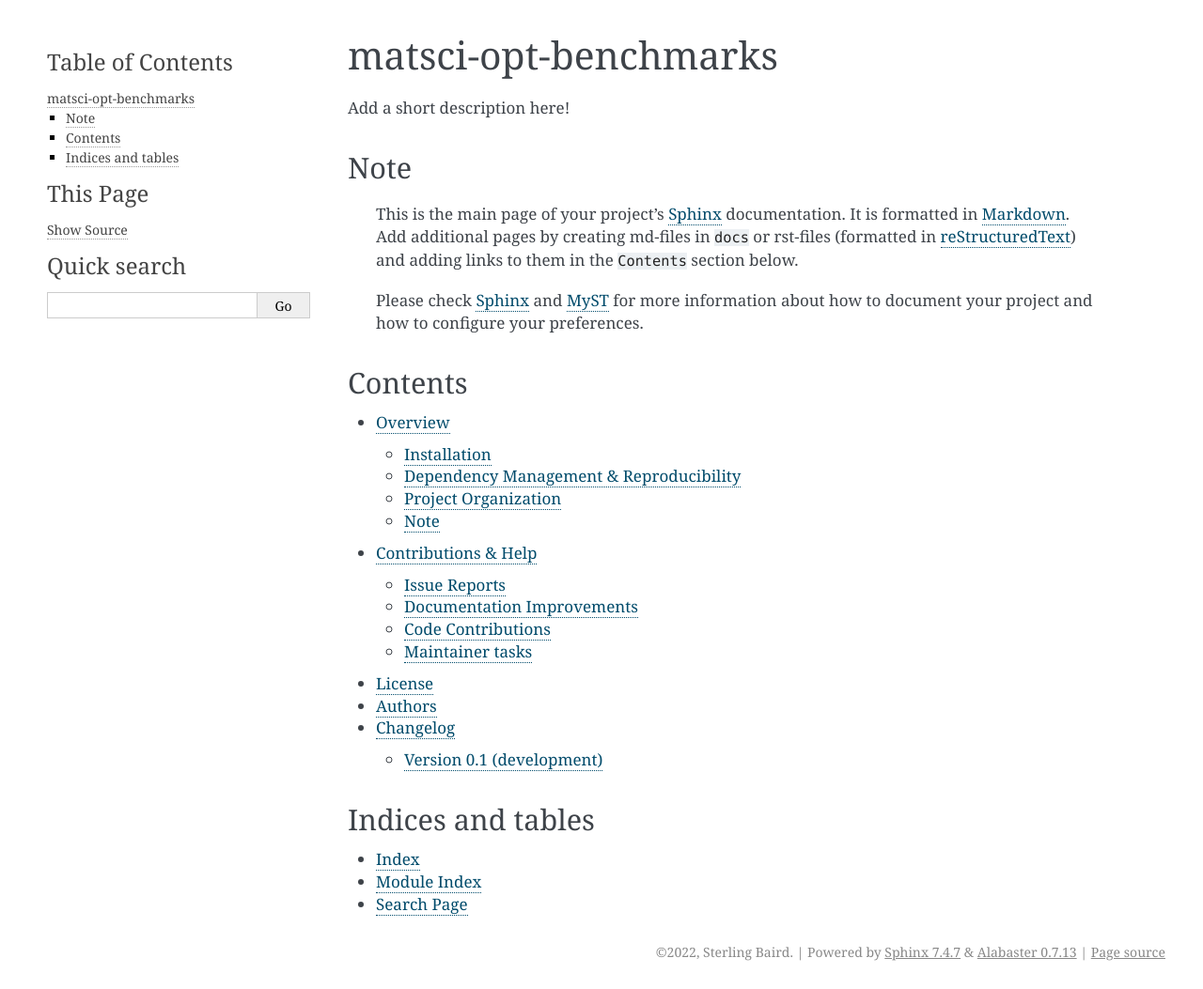
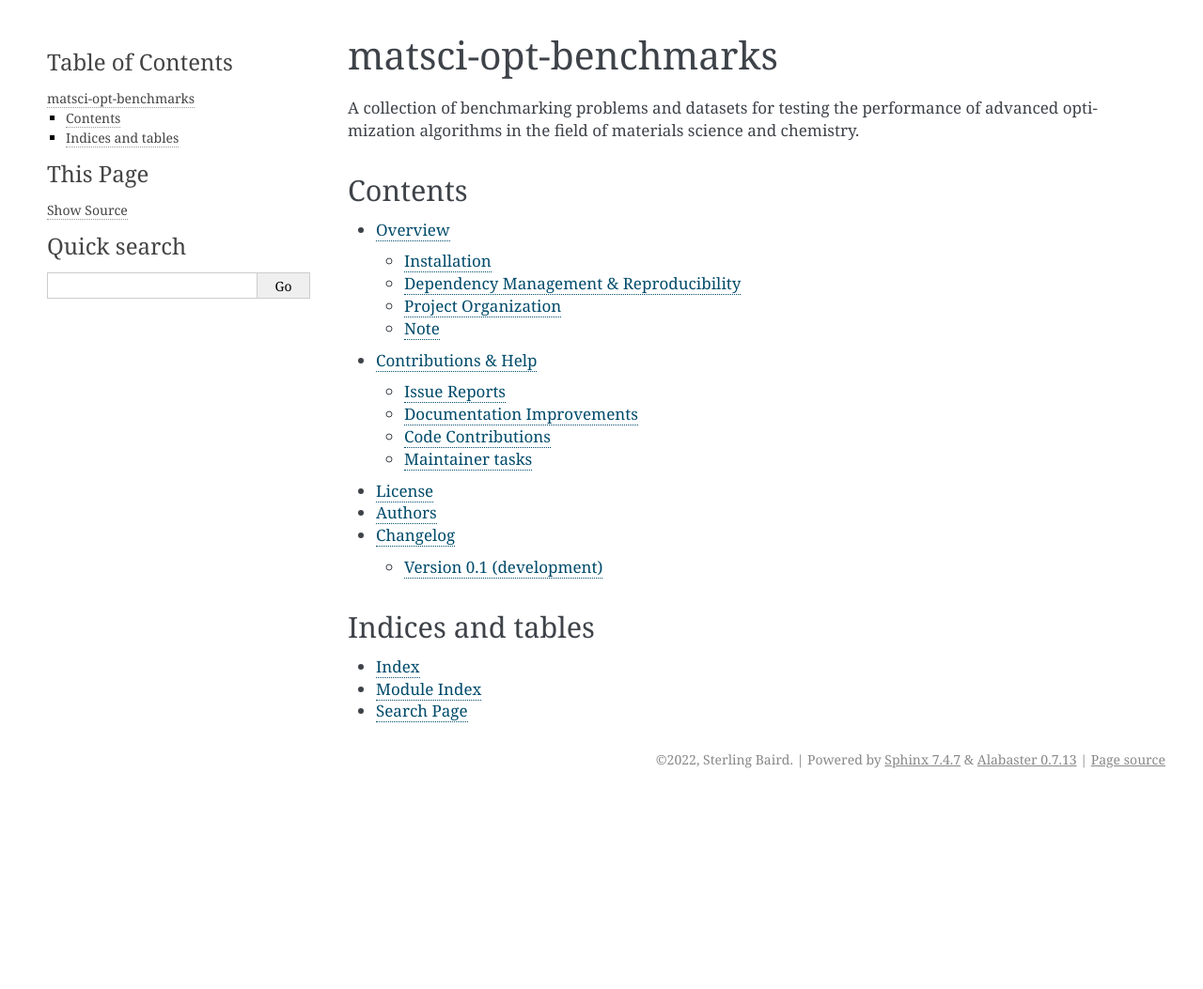
Before and after one commit to sparks-baird/matsci-opt-benchmarks, a Sphinx documentation site: the page built from docs/index.md, in a window 1280 px wide. Shown: the whole page at 94% size. Built offline with Sphinx 7.4.7, drawn with Linux system fonts in a browser that asks for light colours; pages that are not in the unit, such as notebooks, are missing from menus; the version number is read from the project's files by our own code; after the commit the page ends 900 px from its top, so only the background shows below that.

Commit message:
Update index.md

```diff
--- a/docs/index.md
+++ b/docs/index.md
@@ -1,8 +1,10 @@
 # matsci-opt-benchmarks
 
-Add a short description here!
+A collection of benchmarking problems and datasets for testing the performance of advanced optimization algorithms in the field of materials science and chemistry.
 
 
+
+<!--
 ## Note
 
 > This is the main page of your project's [Sphinx] documentation. It is
@@ -11,7 +13,7 @@ Add a short description here!
 > them in the `Contents` section below.
 >
 > Please check [Sphinx] and [MyST] for more information
-> about how to document your project and how to configure your preferences.
+> about how to document your project and how to configure your preferences. -->
 
 
 ## Contents
```
